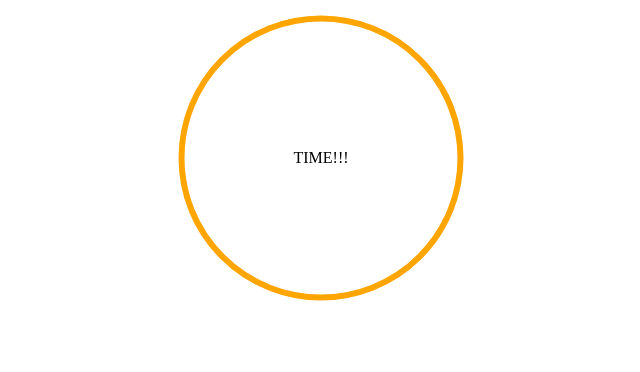
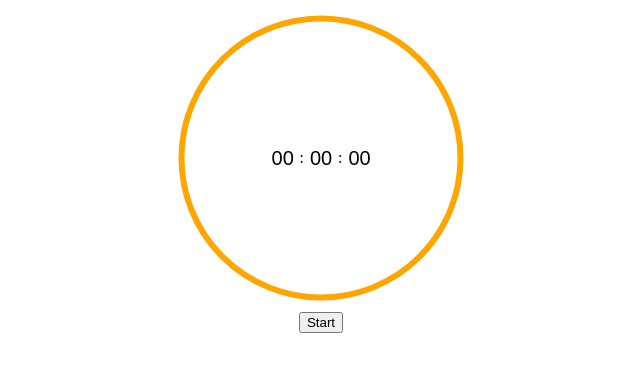
Before and after one commit to Lim-Wei-Jie/Focustudy, a Vue app in the folder frontend/: page / in a window 1280 px wide. Shown: the top 372 px of the page, without its empty margins (319-959 px from the left). Built offline with nearby package versions, Linux system fonts and the light colour scheme.

Commit message:
Continued with timer, installed bootstrap

```diff
--- a/frontend/package.json
+++ b/frontend/package.json
@@ -8,6 +8,7 @@
     "lint": "vue-cli-service lint"
   },
   "dependencies": {
+    "bootstrap": "^5.1.3",
     "core-js": "^3.8.3",
     "vue": "^3.2.13",
     "vue-router": "^4.0.3",
--- a/frontend/src/components/Timer.vue
+++ b/frontend/src/components/Timer.vue
@@ -1,17 +1,77 @@
 <template>
   <div class="timer">
+    <!-- VISUAL -->
     <svg viewBox="0 0 100 100">
-      <circle class="base" cx="50" cy="50" r="46.5" fill="none" stroke="orange" stroke-width="2"/>
+      <circle
+        class="base"
+        cx="50"
+        cy="50"
+        r="46.5"
+        fill="none"
+        stroke="orange"
+        stroke-width="2"
+      />
     </svg>
-    <span class="time">
-        TIME!!!
+
+    <!-- ACTUAL NUMBERS -->
+    <!-- Default: Input Time. Limit inputs to 2 numbers per text box -->
+    <span class="time" v-if="!start">
+      <!-- Hours -->
+      <input type="text" :value="hours" maxlength="2" oninput="this.value = this.value.replace(/[^0-9.]/g, '').replace(/(\..*)\./g, '$1');" />
+      <span>&nbsp;:&nbsp;</span>
+
+      <!-- Minutes -->
+      <input type="text" :value="minutes" maxlength="2" oninput="this.value = this.value.replace(/[^0-9.]/g, '').replace(/(\..*)\./g, '$1');" />
+      <span>&nbsp;:&nbsp;</span>
+
+      <!-- Seconds -->
+      <input type="text" :value="seconds" maxlength="2" oninput="this.value = this.value.replace(/[^0-9.]/g, '').replace(/(\..*)\./g, '$1');" />
     </span>
+
+    <!-- Timer Started, prevent input -->
+    <span class="time" v-else>
+      {{hours}} : {{minutes}} : {{seconds}}
+    </span>
+
+    <!-- BUTTONS -->
+    <!-- Default: Start Timer -->
+    <div v-if="!start">
+      <button type="button" @click="startTimer">Start</button>
+    </div>
+
+    <!-- Timer Started, show take a break or end -->
+    <div v-else>
+      <button type="button" @click="takeBreak">Break</button>
+      &nbsp;&nbsp;&nbsp;&nbsp;
+      <button type="button" @click="startTimer">End</button>
+    </div>
+
   </div>
 </template>
 
 <script>
+var bootstrap = require("bootstrap");
 export default {
   name: "Timer",
+  data() {
+    return {
+      hours: "00",
+      minutes: "00",
+      seconds: "00",
+      start: false
+    };
+  },
+  computed: {
+
+  },
+  methods: {
+    startTimer() {
+      this.start = !this.start
+    },
+    takeBreak() {
+
+    }
+  }
 };
 </script>
 
@@ -21,6 +81,7 @@ export default {
   margin: auto;
   width: 300px;
   height: 300px;
+  text-align: center;
 }
 
 .time {
@@ -32,4 +93,21 @@ export default {
   align-items: center;
   justify-content: center;
 }
+
+input[type="text"] {
+  width: 22px;
+  height: 20px;
+  font-size: 20px;
+  border: none;
+}
+
+input::-webkit-outer-spin-button,
+input::-webkit-inner-spin-button {
+  -webkit-appearance: none;
+  margin: 0;
+}
+
+*:focus {
+  outline: none;
+}
 </style>
```
Also changed, not shown: 1 other file (tests, documents, lock files or other folders). Lines whose indentation alone changed are shown as unchanged.
